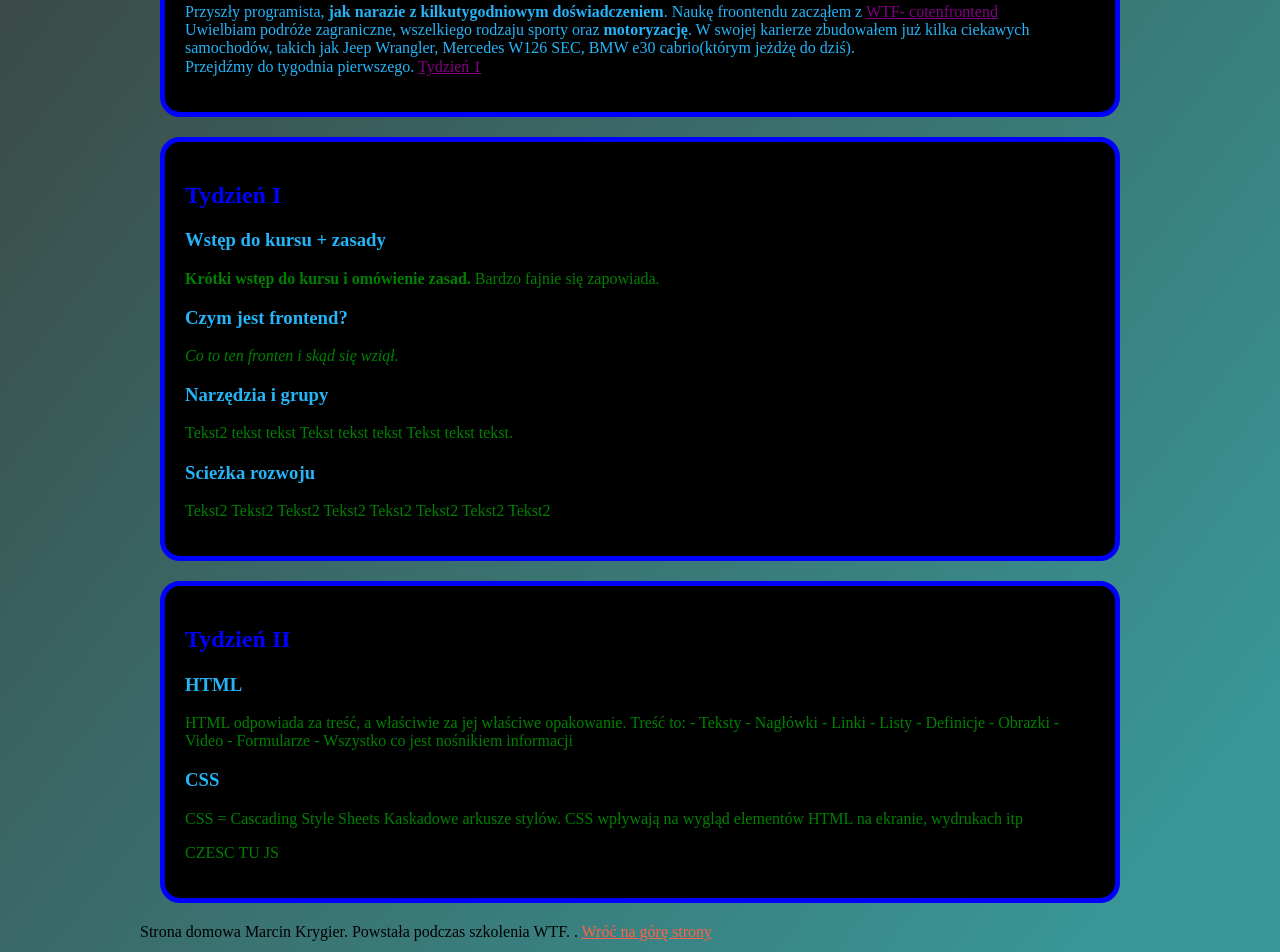
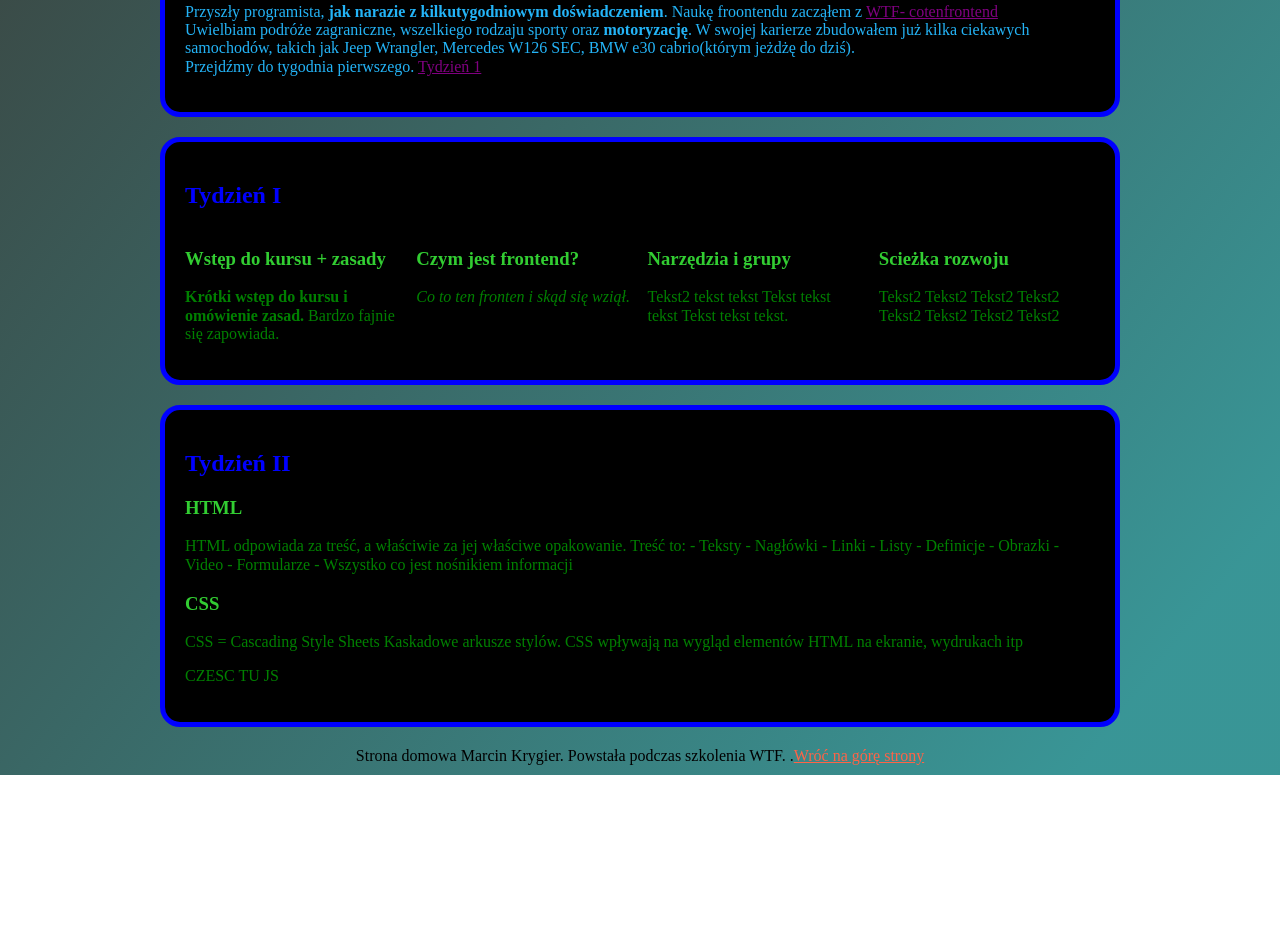
Before and after one commit to marcinkrygier/homepage, a plain HTML site: page index.html in a window 1280 px wide. Shown: the part 810-1762 px from the top of the page. After the commit the page ends 1585 px from the top, so only its background shows below. Drawn offline with Linux system fonts and the light colour scheme.

Commit message:
new grid section, new classes in main page

```diff
--- a/index.html
+++ b/index.html
@@ -9,15 +9,16 @@
   </head>
   <body>
     <header class="header">
-      <button class="hamburger hamburger--js" aria-label="Otwórz menu" >XXX</button>
-        <nav class="navigation navigation--js ">
+      <button class="hamburger hamburger--js" aria-label="Otwórz menu">
+        XXX
+      </button>
+      <nav class="navigation navigation--js">
         <a class="navigation__link" href="index.html">STRONA GŁÓWNA</a>
         <a class="navigation__link" href="nauka-html.html">NAUKA HTML</a>
         <a class="navigation__link" href="naukaJS.html">NAUKA JS</a>
         <a class="navigation__link" href="naukaCss.html">NAUKA CSS</a>
         <a class="navigation__link" href="formularz.html">FORMULARZ</a>
       </nav>
-
     </header>
     <main class="main" id="top">
       <header class="main__header">
@@ -37,73 +38,72 @@
           alt="Zdjecie-Marcin"
         />
         <p class="about__description">
-          Przyszły programista, <strong class="special">jak narazie z kilkutygodniowym doświadczeniem</strong>. Naukę froontendu zacząłem z <a class="about__link" href="https://cotenfrontend.pl/">WTF- cotenfrontend</a><br />
+          Przyszły programista,
+          <strong class="special"
+            >jak narazie z kilkutygodniowym doświadczeniem</strong
+          >. Naukę froontendu zacząłem z
+          <a class="about__link" href="https://cotenfrontend.pl/"
+            >WTF- cotenfrontend</a
+          ><br />
           Uwielbiam podróże zagraniczne, wszelkiego rodzaju sporty oraz
-            <strong class="special">motoryzację</strong>. W swojej karierze zbudowałem już kilka ciekawych samochodów, takich jak Jeep Wrangler, Mercedes W126 SEC,
-            BMW e30 cabrio(którym jeżdżę do dziś).<br>
+          <strong class="special">motoryzację</strong>. W swojej karierze
+          zbudowałem już kilka ciekawych samochodów, takich jak Jeep Wrangler,
+          Mercedes W126 SEC, BMW e30 cabrio(którym jeżdżę do dziś).<br />
 
           Przejdźmy do tygodnia pierwszego.
           <a class="about__link" href="#naukaJS.html">Tydzień 1</a>
         </p>
       </section>
 
-      <section class="article" id="naukaJS.html">
-        <h2 class="article__header">Tydzień I</h2>
-        <article>
-          <h3 class="article__heading">Wstęp do kursu + zasady</h3>
+      <section class="section" id="naukaJS.html">
+        <h2 class="section__header">Tydzień I</h2>
+        <div class="grid">
+          <article class="article">
+            <h3 class="article__header">Wstęp do kursu + zasady</h3>
             <p class="article__description">
-            <strong
-              >Krótki wstęp do kursu i omówienie zasad.</strong
-            >
+              <strong>Krótki wstęp do kursu i omówienie zasad.</strong>
               Bardzo fajnie się zapowiada.
             </p>
           </article>
 
-        <article>
-          <h3 class="article__heading">Czym jest frontend?</h3>
+          <article class="article">
+            <h3 class="article__header">Czym jest frontend?</h3>
             <p class="article__description">
-            <em
-              >Co to ten fronten i skąd się wziął.</em>
+              <em>Co to ten fronten i skąd się wziął.</em>
             </p>
           </article>
-        <article>
-          <h3 class="article__heading">Narzędzia i grupy</h3>
+          <article class="article">
+            <h3 class="article__header">Narzędzia i grupy</h3>
             <p class="article__description">
               Tekst2 tekst tekst Tekst tekst tekst Tekst tekst tekst.
             </p>
           </article>
-        <article>
-          <h3 class="article__heading">Scieżka rozwoju</h3>
+          <article class="article">
+            <h3 class="article__header">Scieżka rozwoju</h3>
             <p class="article__description">
               Tekst2 Tekst2 Tekst2 Tekst2 Tekst2 Tekst2 Tekst2 Tekst2
             </p>
           </article>
-
+        </div>
       </section>
 
-      <section class="article" id="naukaCss">
-        <h2 class="article__header">Tydzień II</h2>
-        <article>
-          <h3 class="article__heading">HTML</h3>
+      <section class="section" id="naukaCss">
+        <h2 class="section__header">Tydzień II</h2>
+        <article class="article">
+          <h3 class="article__header">HTML</h3>
           <p class="article__description">
-            HTML odpowiada za treść, a właściwie za jej właściwe opakowanie. Treść to:
-            - Teksty
-            - Nagłówki
-            - Linki
-            - Listy
-            - Definicje
-            - Obrazki
-            - Video
-            - Formularze
-            - Wszystko co jest nośnikiem informacji
+            HTML odpowiada za treść, a właściwie za jej właściwe opakowanie.
+            Treść to: - Teksty - Nagłówki - Linki - Listy - Definicje - Obrazki
+            - Video - Formularze - Wszystko co jest nośnikiem informacji
           </p>
         </article>
 
-        <article>
-          <h3 class="article__heading">CSS</h3>
-          <p class="article__description">CSS = Cascading Style Sheets
-            Kaskadowe arkusze stylów. CSS wpływają na wygląd elementów
-            HTML na ekranie, wydrukach itp</p>
+        <article class="article">
+          <h3 class="article__header">CSS</h3>
+          <p class="article__description">
+            CSS = Cascading Style Sheets Kaskadowe arkusze stylów. CSS wpływają
+            na wygląd elementów HTML na ekranie, wydrukach itp
+          </p>
           <p class="article__description article__description--js">HEY HEY</p>
         </article>
       </section>
--- a/style.css
+++ b/style.css
@@ -8,7 +8,6 @@ html {
   box-sizing: inherit;
 }
 body {
-
   background: rgb(19, 129, 130);
   background: linear-gradient(
     308deg,
@@ -37,17 +36,16 @@ nav a {
   background: white;
   min-height: 60px;
   position: fixed;
-  top:0;
-  width:100%;
+  top: 0;
+  width: 100%;
 }
 .navigation {
- padding: 15px;
- display: none;
+  padding: 15px;
+  display: none;
 }
 
-.navigation--open{
-  display:block;
-
+.navigation--open {
+  display: block;
 }
 .navigation__link {
   display: block;
@@ -58,10 +56,8 @@ nav a {
   border: solid;
 }
 .main {
-
   max-width: 1000px;
   margin: 60px auto 0;
-
 }
 .main__header {
   background: rgba(85, 13, 85, 0.603);
@@ -94,25 +90,27 @@ nav a {
 .about__link {
   color: purple;
 }
-.article {
+.section {
   background: black;
   padding: 20px;
   border: 5px solid blue;
   border-radius: 20px;
   margin: 20px;
 }
-.article__header {
+.section__header {
   color: blue;
 }
-.article__heading {
-  color: #24b4f7;
+.article__header {
+  color: limegreen;
 }
 .article__description {
   color: green;
 }
 .footer {
-  width: 1000px;
+  justify-content: center;
+
   margin: 10px auto;
+  display: flex;
 }
 .footer__link {
   color: tomato;
@@ -142,15 +140,16 @@ nav a {
   background: yellow;
 }
 
-.hamburger{
-  color:blue;
-position: absolute;
-top:16px;
-right:16px;
-border: none;
-background: none;
+.hamburger {
+  color: blue;
+  position: absolute;
+  top: 16px;
+  right: 16px;
+  border: none;
+  background: none;
+}
 
-}
+
 
 @media (min-width: 768px) {
   .navigation {
@@ -173,7 +172,13 @@ background: none;
     margin: 5px 5px;
     border: solid;
   }
-  .hamburger{
+  .hamburger {
     display: none;
   }
+  .grid{
+    display: grid;
+    grid-template-columns: 1fr 1fr 1fr 1fr;
+    column-gap: 15px;
+    row-gap: 15px;
+  }
 }
```
Also changed, not shown: formularz.html (+1 -0 lines), nauka-html.html (+1 -0 lines), naukaCss.html (+4 -1 lines), naukaJS.html (+1 -0 lines). Lines whose indentation alone changed are shown as unchanged.
